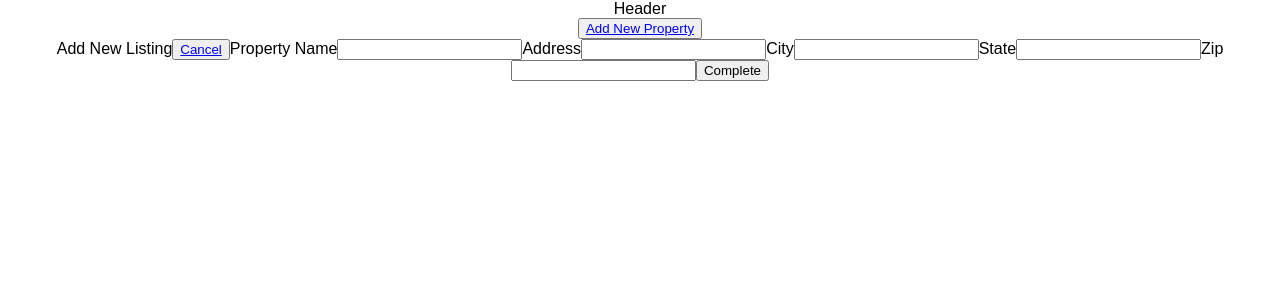
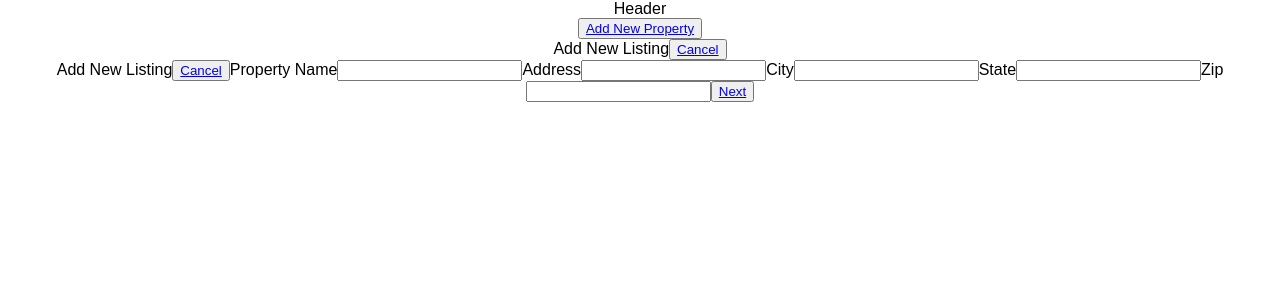
Before and after one commit to estott10/houser, a React (Create React App) app: page /#/wizard/step1 in a window 1280 px wide. Before the commit this address led to /#/wizard. Shown: the top 300 px of the page. Built offline with nearby package versions, Linux system fonts and the light colour scheme.

Commit message:
set up routing for wizard

```diff
--- a/src/App.js
+++ b/src/App.js
@@ -10,7 +10,7 @@ class App extends Component {
       <div className="App">
       <Header/>
       <button>
-        <Link to='/wizard'>
+        <Link to='/wizard/step1'>
         Add New Property
         </Link>
         </button>
--- a/src/component/Wizard/Wizard.js
+++ b/src/component/Wizard/Wizard.js
@@ -1,64 +1,30 @@
 import React, { Component } from 'react';
 import { Link } from 'react-router-dom';
-import axios from 'axios';
+import { Route, Switch } from 'react-router-dom';
+
+import WizardOne from '../WizardOne/WizardOne';
+import WizardTwo from '../WizardTwo/WizardTwo';
+import WizardThree from '../WizardThree/WizardThree';
+
 
 
 export default class Wizard extends Component {
 
-   constructor(){
-       super()
-
-       this.state = {
-           propertyname: '',
-           address: '',
-           city: '',
-           state: '',
-           zip: ''
-       }
-       this.handleChange=this.handleChange.bind(this);
-       this.addhouse= this.addhouse.bind(this);
-   }
-handleChange(e){
-    this.setState({
-        [e.target.name]: e.target.value,
-    })
-}
-
-addhouse(){
-    const newHouse = {
-        propertyname: this.state.propertyname,
-        address: this.state.address,
-        city: this.state.city,
-        state: this.state.state,
-        zip: parseInt(this.state.zip, 10)
-    }
-    axios.post('/api/wizard', newHouse)
-        .then(result => {
-            this.props.history.push('/')
-        })
-
-}
-
     render() {
 
         return (
-        <div>
+            <div>
                 Add New Listing
                 <button>
                     <Link to='/' >Cancel</Link>
-                    </button>
-                    Property Name
-                <input name='propertyname' value= {this.state.propertyname} onChange={this.handleChange} ></input>
-                Address
-                <input name='address' value= {this.state.address} onChange={this.handleChange} ></input>
-                City
-                <input name='city' value= {this.state.city} onChange={this.handleChange} ></input>
-                State
-                <input name='state' value= {this.state.state} onChange={this.handleChange} ></input>
-                Zip
-                <input name='zip' value= {this.state.zip} onChange={this.handleChange} ></input>
-                <button onClick={()=>{this.addhouse()}}>Complete</button>
-        </div>
+                </button>
+                <Switch>
+                    <Route component={WizardOne} path='/wizard/step1' />
+                    <Route component={WizardTwo} path='/wizard/step2' />
+                    <Route component={WizardThree} path='/wizard/step3' />
+                </Switch>
+
+            </div>
         )
     }
 }
--- /dev/null
+++ b/src/component/WizardOne/WizardOne.js
@@ -0,0 +1,52 @@
+import React, { Component } from 'react';
+import { Link } from 'react-router-dom';
+
+
+export default class WizardOne extends Component {
+
+   constructor(){
+       super()
+
+       this.state = {
+           propertyname: '',
+           address: '',
+           city: '',
+           state: '',
+           zip: ''
+       }
+       this.handleChange=this.handleChange.bind(this);
+   }
+handleChange(e){
+    this.setState({
+        [e.target.name]: e.target.value,
+    })
+}
+
+
+    render() {
+
+        return (
+        <div>
+                Add New Listing
+                <button>
+                    <Link to='/' >Cancel</Link>
+                    </button>
+                    Property Name
+                <input name='propertyname' value= {this.state.propertyname} onChange={this.handleChange} ></input>
+                Address
+                <input name='address' value= {this.state.address} onChange={this.handleChange} ></input>
+                City
+                <input name='city' value= {this.state.city} onChange={this.handleChange} ></input>
+                State
+                <input name='state' value= {this.state.state} onChange={this.handleChange} ></input>
+                Zip
+                <input name='zip' value= {this.state.zip} onChange={this.handleChange} ></input>
+                <button >
+                    <Link to='wizard/step2'>
+                        Next
+                        </Link>
+                </button>
+        </div>
+        )
+    }
+}
--- /dev/null
+++ b/src/component/WizardThree/WizardThree.js
@@ -0,0 +1,60 @@
+import React, { Component } from 'react';
+import { Link } from 'react-router-dom';
+import axios from 'axios';
+
+export default class WizardThree extends Component {
+
+    constructor() {
+        super();
+
+        this.state = {
+                propertyname: '',
+                address: '',
+                city: '',
+                state: '',
+                zip: '',
+                mortgage: '',
+                rent: '',
+                image: ''
+        }
+        this.addhouse= this.addhouse.bind(this);
+        this.handleChange=this.handleChange.bind(this);
+    }
+
+    addhouse(){
+        const newHouse = {
+            propertyname: this.state.propertyname,
+            address: this.state.address,
+            city: this.state.city,
+            state: this.state.state,
+            zip: parseInt(this.state.zip, 10),
+            mortgage: this.state.mortgage,
+            rent: this.state.rent,
+            image: this.state.image
+        }
+        axios.post('/api/wizard', newHouse)
+            .then(result => {
+                this.props.history.push('/')
+            })
+
+    }
+    handleChange(e){
+        this.setState({
+            [e.target.name]: e.target.value,
+        })
+    }
+
+    render() {
+        return (
+            <div>
+                Monthly Mortgage
+                <input name='mortgage' value={this.state.mortgage} onChange={this.handleChange}></input>
+                Desired Rent
+                <input name='rent' value={this.state.rent} onChange={this.handleChange}></input>
+                <button>
+                    <Link to='/'>Next</Link>
+                </button>
+            </div>
+        );
+    }
+}
--- /dev/null
+++ b/src/component/WizardTwo/WizardTwo.js
@@ -0,0 +1,38 @@
+import React, { Component } from 'react';
+import { Link } from 'react-router-dom';
+
+export default class WizardTwo extends Component {
+
+    constructor() {
+        super();
+
+        this.state = {
+            propertyname: '',
+            address: '',
+            city: '',
+            state: '',
+            zip: '',
+            image: ''
+        }
+        this.handleChange= this.handleChange.bind(this);
+    }
+    handleChange(e){
+        this.setState({
+            [e.target.name]: e.target.value,
+        })
+    }
+
+    render() {
+        return (
+            <div>
+                Image URL
+                <input name='image' value= {this.state.image} onChange={this.handleChange}></input>
+                <button >
+                    <Link to='wizard/step3'>
+                        Next
+                        </Link>
+                </button>
+            </div>
+        );
+    }
+}
--- /dev/null
+++ b/src/ducks/store.js
@@ -0,0 +1,2 @@
+//intial state
+//imports reducer
```
Also changed, not shown: src/ducks/reducer.js (added, +9 -0 lines).
